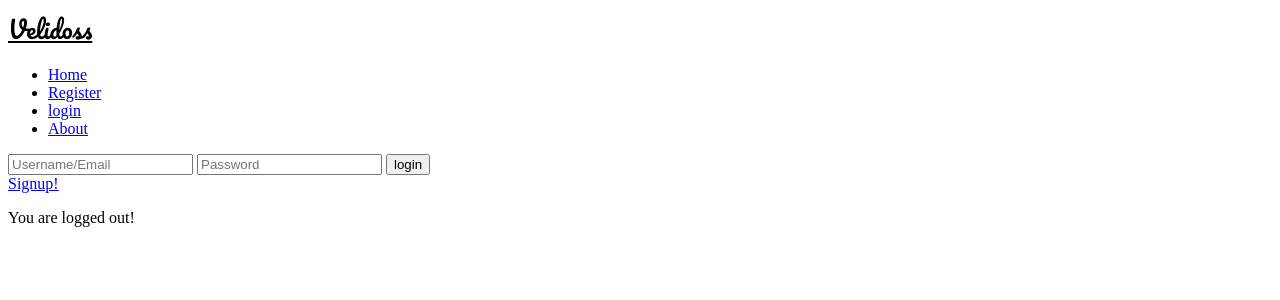
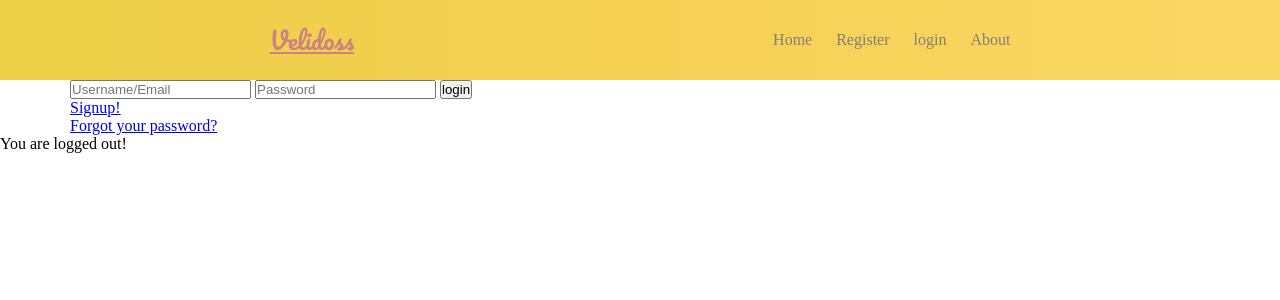
Before and after one commit to Velidoss/PhPproject, a PHP site: page / in a window 1280 px wide. Shown: the top 300 px of the page. Run offline with PHP 8.4, Linux system fonts and the light colour scheme.

Commit message:
Начал делать систему по восстановлению пароля

```diff
--- a/css/style.css
+++ b/css/style.css
@@ -1,7 +1,67 @@
 @import url("https://fonts.googleapis.com/css?family=Pacifico&display=swap");
-.logo {
+*, *::before, *::after {
+  padding: 0;
+  margin: 0;
+  -webkit-box-sizing: border-box;
+          box-sizing: border-box;
+}
+
+body {
+  background: white;
+}
+
+.container {
+  margin: 0 auto;
+  width: 1170px;
+  padding: 0 15px;
+}
+
+.gradient-background {
+  background: #e7bf07;
+  background: -webkit-gradient(linear, left top, right top, from(rgba(231, 191, 7, 0.739933)), color-stop(50%, #f5d053), to(rgba(250, 212, 85, 0.908001)));
+  background: linear-gradient(90deg, rgba(231, 191, 7, 0.739933) 0%, #f5d053 50%, rgba(250, 212, 85, 0.908001) 100%);
+}
+
+.heading .navigation {
+  display: -webkit-box;
+  display: -ms-flexbox;
+  display: flex;
+  -ms-flex-pack: distribute;
+      justify-content: space-around;
+  -webkit-box-align: center;
+      -ms-flex-align: center;
+          align-items: center;
+  -webkit-box-orient: horizontal;
+  -webkit-box-direction: normal;
+      -ms-flex-direction: row;
+          flex-direction: row;
+  padding: 20px 0;
+  line-height: 40px;
+}
+
+.heading .navigation .logo {
   font-family: 'Pacifico', cursive;
   font-size: 24px;
   color: black;
+  color: #ca8282;
+}
+
+.heading .navigation .menu li {
+  display: inline-block;
+  padding-left: 20px;
+}
+
+.heading .navigation .menu li a {
+  text-decoration: none;
+  color: #817f76;
+}
+
+.log-form {
+  display: -webkit-box;
+  display: -ms-flexbox;
+  display: flex;
+  -webkit-box-pack: start;
+      -ms-flex-pack: start;
+          justify-content: flex-start;
 }
 /*# sourceMappingURL=style.css.map */
--- a/css/style.scss
+++ b/css/style.scss
@@ -5,6 +5,64 @@
     font-size: $fontSize;
     color:$color;
 }
-.logo{
-    @include logoFont(black, 24px );
+
+@mixin dispalyFlex($position, $align, $direction) {
+    display: flex;
+    justify-content: $position;
+    align-items: $align;
+    flex-direction: $direction;
 }
+
+
+*, *::before, *::after{
+    padding:0;
+    margin:0;
+    box-sizing: border-box;
+}
+
+body{
+    background:white;
+}
+
+.container{
+    margin: 0 auto;
+    width:1170px;
+    padding: 0 15px;
+}
+
+.gradient-background{
+            background: rgb(231,191,7);
+background: linear-gradient(90deg, rgba(231,191,7,0.7399334733893557) 0%, rgba(245,208,83,1) 50%, rgba(250,212,85,0.908000700280112) 100%);
+}
+
+.heading{
+
+    .navigation{
+        @include dispalyFlex(space-around,center, row);
+
+        padding:20px 0;
+        line-height: 40px;
+        .logo{
+            @include logoFont(black, 24px );
+            color:rgb(202, 130, 130);
+        }
+        .menu{
+            li{
+                display: inline-block;
+                padding-left:20px;
+                a{
+                    text-decoration: none;
+                    color:#817f76;
+                }
+            }
+
+        }
+    }
+
+}
+
+.log-form{
+    display: flex;
+    justify-content: flex-start;
+
+}
--- a/header.php
+++ b/header.php
@@ -13,18 +13,23 @@ session_start();
 </head>
 <body>
 
-<header>
-    <nav>
+<header class="heading">
+    <div class="gradient-background">
+        <div class="container">
+            <nav class=navigation>
                 <a class="logo" href="#">
                     Velidoss
                 </a>
-    </nav>
-    <ul>
+                <ul class="menu">
                     <li><a href="index.php">Home</a></li>
                     <li><a href="#">Register</a></li>
                     <li><a href="#">login</a></li>
                     <li><a href="#">About</a></li>
                 </ul>
+            </nav>
+
+        </div>
+    </div>
     <div>
         <?php
             if (isset($_SESSION['userId'])){
@@ -33,16 +38,26 @@ session_start();
         </form>';
             }
             else{
-                echo '<form action="includes/login.inc.php" method="post">
+                echo '
+                <div class="container">
+                    <div class = "log-form">
+                        <form action="includes/login.inc.php" method="post">
                             <input type="text" name="mailuid" placeholder="Username/Email">
                             <input type="password" name="pwd" placeholder="Password">
                             <button type="submit" name="login-submit">login</button>
                         </form>
+                    </div>
+                    <div class="signup">
+                        <a href="signup.php">Signup!</a>
+                    </div>
+                    <div class="forgot">
+                        <a href="reset-password.php">Forgot your password?</a>
+                    </div>
+                </div>
 
-            <a href="signup.php">Signup!</a>';
+            ';
             }
         ?>
 
-
     </div>
 </header>
```
Also changed, not shown: includes/reset-request.inc.php (added, +28 -0 lines), reset-password.php (added, +33 -0 lines). Lines whose indentation alone changed are shown as unchanged.
